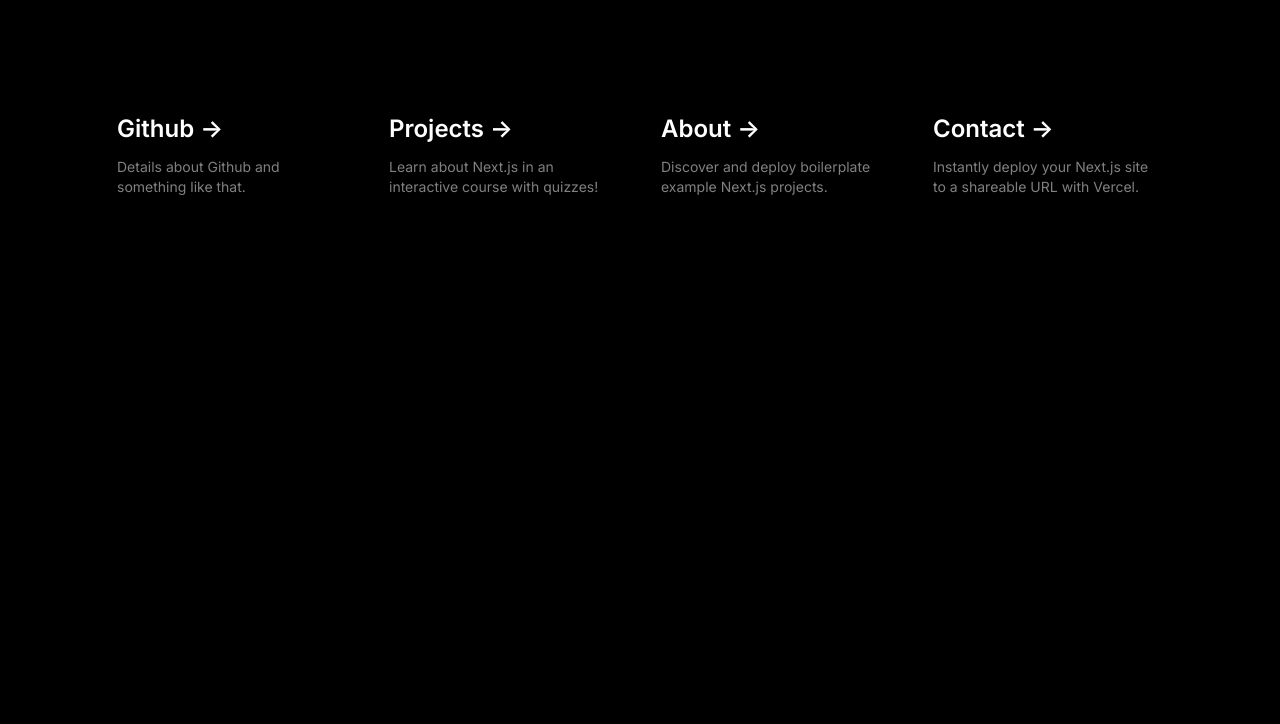
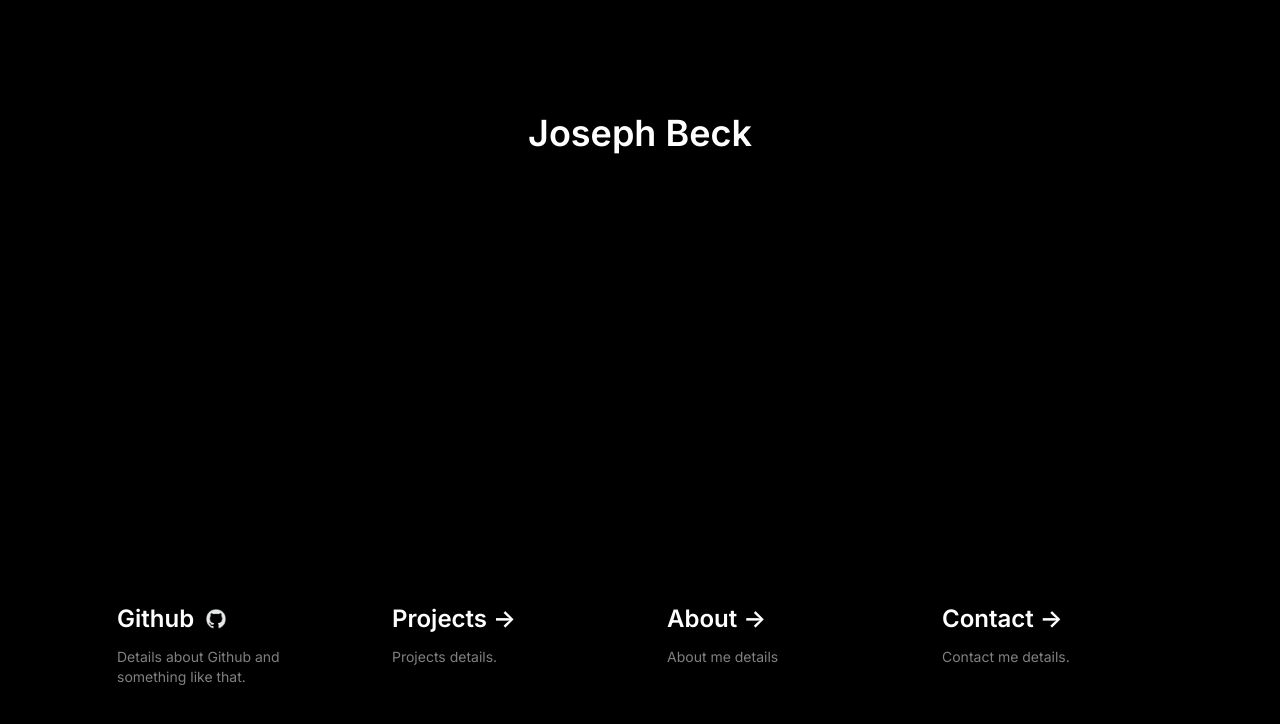
Before and after one commit to joseph-beck/joseph-beck.com, a Next.js app: page / in a window 1280 px wide. Shown: the top 724 px of the page. Built offline with nearby package versions, Linux system fonts and the light colour scheme.

Commit message:
simplified tsx file with new css file

```diff
--- a/next.config.js
+++ b/next.config.js
@@ -1,6 +1,6 @@
 /** @type {import('next').NextConfig} */
 const nextConfig = {
   reactStrictMode: true,
-}
+};
 
 module.exports = nextConfig
--- a/pages/index.tsx
+++ b/pages/index.tsx
@@ -1,24 +1,54 @@
+import { Inter } from 'next/font/google'
 import Image from 'next/image'
-import { Inter } from 'next/font/google'
-import Projects from './projects'
 import Link from 'next/link'
+import Head from 'next/head'
+import styles from '@/styles/Home.module.css'
 
 const inter = Inter({ subsets: ['latin'] })
 
 export default function Home() {
   return (
     <main className="flex min-h-screen flex-col items-center justify-between p-24">
-      <div className="mb-32 grid text-center lg:mb-0 lg:grid-cols-4 lg:text-left">
+      {Title()}
+
+      <div className="mb-32 grid text-center lg:mb-0 lg:grid-cols-4 lg:text-left gap-3">
+        {GithubLink()}
+
+        {ProjectsLink()}
+
+        {AboutLink()}
+
+        {ContactLink()}
+      </div>
+    </main>
+  )
+}
+
+const Title = () => {
+  return (
+    <div className="group rounded-lg border border-transparent px-5 py-4">
+      <Head>
+        <title>Joseph Beck</title>
+      </Head>
+      <p className={`${inter.className} text-4xl opacity-100 font-semibold`}>
+        Joseph Beck
+      </p>
+    </div>
+  );
+}
+
+const GithubLink = () => {
+  return (
     <a
       href="https://github.com/joseph-beck"
-          className="group rounded-lg border border-transparent px-5 py-4 transition-colors hover:border-gray-300 hover:bg-gray-800 hover:dark:border-neutral-700 hover:dark:bg-neutral-800/30"
+      className={`group ${styles.box}`}
       target="_blank"
       rel="noopener noreferrer"
     >
       <h2 className={`${inter.className} mb-3 text-2xl font-semibold`}>
         Github{' '}
-            <span className="inline-block transition-transform group-hover:translate-x-1 motion-reduce:transform-none">
-              -&gt;
+        <span className="inline-block transition-transform group-hover:translate-x-1 motion-reduce:transform-none -mb-2">
+          {GithubLogo()}
         </span>
       </h2>
       <p
@@ -27,10 +57,25 @@ export default function Home() {
         Details about Github and something like that.
       </p>
     </a>
+  );
+}
 
+const GithubLogo = () => {
+  return (
+    <Image
+      src="/github.png"
+      alt="Github logo"
+      width={32}
+      height={32}
+    />
+  );
+}
+
+const ProjectsLink = () => {
+  return (
     <Link
       href="/projects"
-          className="group rounded-lg border border-transparent px-5 py-4 transition-colors hover:border-gray-300 hover:bg-gray-800 hover:dark:border-neutral-700 hover:dark:bg-neutral-800/30"
+      className={`group ${styles.box}`}
       rel="noopener noreferrer"
     >
       <h2 className={`${inter.className} mb-3 text-2xl font-semibold`}>
@@ -42,13 +87,17 @@ export default function Home() {
       <p
         className={`${inter.className} m-0 max-w-[30ch] text-sm opacity-50`}
       >
-            Learn about Next.js in an interactive course with&nbsp;quizzes!
+        Projects details.
       </p>
     </Link>
+  );
+}
 
+const AboutLink = () => {
+  return (
     <Link
       href="/about"
-          className="group rounded-lg border border-transparent px-5 py-4 transition-colors hover:border-gray-300 hover:bg-gray-800 hover:dark:border-neutral-700 hover:dark:bg-neutral-800/30"
+      className={`group ${styles.box}`}
       rel="noopener noreferrer"
     >
       <h2 className={`${inter.className} mb-3 text-2xl font-semibold`}>
@@ -60,13 +109,17 @@ export default function Home() {
       <p
         className={`${inter.className} m-0 max-w-[30ch] text-sm opacity-50`}
       >
-            Discover and deploy boilerplate example Next.js&nbsp;projects.
+        About me details
       </p>
     </Link>
+  );
+}
 
+const ContactLink = () => {
+  return (
     <Link
       href="/contact"
-          className="group rounded-lg border border-transparent px-5 py-4 transition-colors hover:border-gray-300 hover:bg-gray-800 hover:dark:border-neutral-700 hover:dark:bg-neutral-800/30"
+      className={`group ${styles.box}`}
       rel="noopener noreferrer"
     >
       <h2 className={`${inter.className} mb-3 text-2xl font-semibold`}>
@@ -78,10 +131,8 @@ export default function Home() {
       <p
         className={`${inter.className} m-0 max-w-[30ch] text-sm opacity-50`}
       >
-            Instantly deploy your Next.js site to a shareable URL with Vercel.
+        Contact me details.
       </p>
     </Link>
-      </div>
-    </main>
-  )
+  );
 }
--- /dev/null
+++ b/styles/Home.module.css
@@ -0,0 +1,23 @@
+.box {
+   border-radius: 0.5rem;
+   border-width: 1px;
+   border-color: transparent;
+
+   padding-left: 1.25rem;
+   padding-right: 1.25rem;
+
+   padding-top: 1rem;
+   padding-bottom: 1rem;
+
+   transition-property: color, background-color, border-color, text-decoration-color, fill, stroke;
+   transition-timing-function: cubic-bezier(0.4, 0, 0.2, 1);
+   transition-duration: 150ms;
+}
+
+.box:hover {
+    --tw-border-opacity: 1;
+    --tw-bg-opacity: 1;
+
+    border-color: rgb(30 30 30 / var(--tw-border-opacity));
+    background-color: rgb(10 10 10 / var(--tw-bg-opacity));
+}
```
Also changed, not shown: public/background.jpg (added), public/github.png (added). Lines whose indentation alone changed are shown as unchanged.
